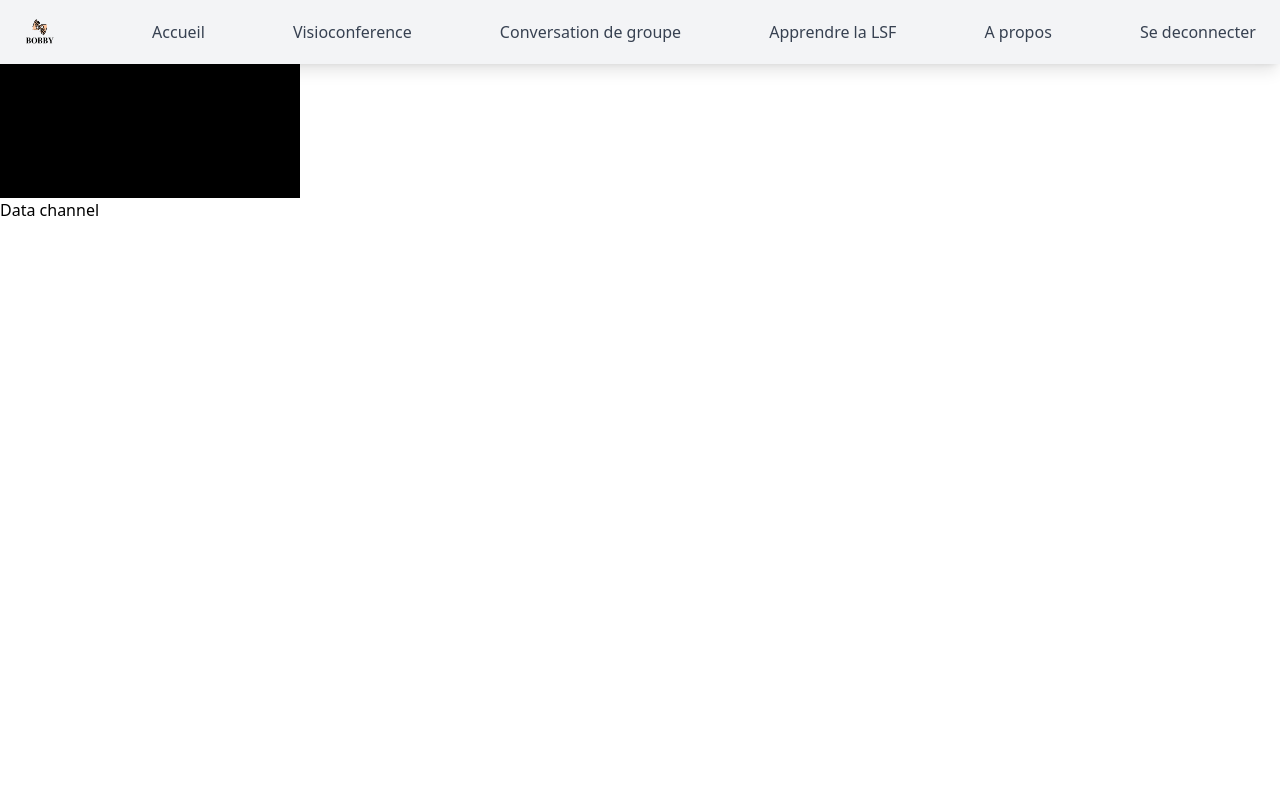
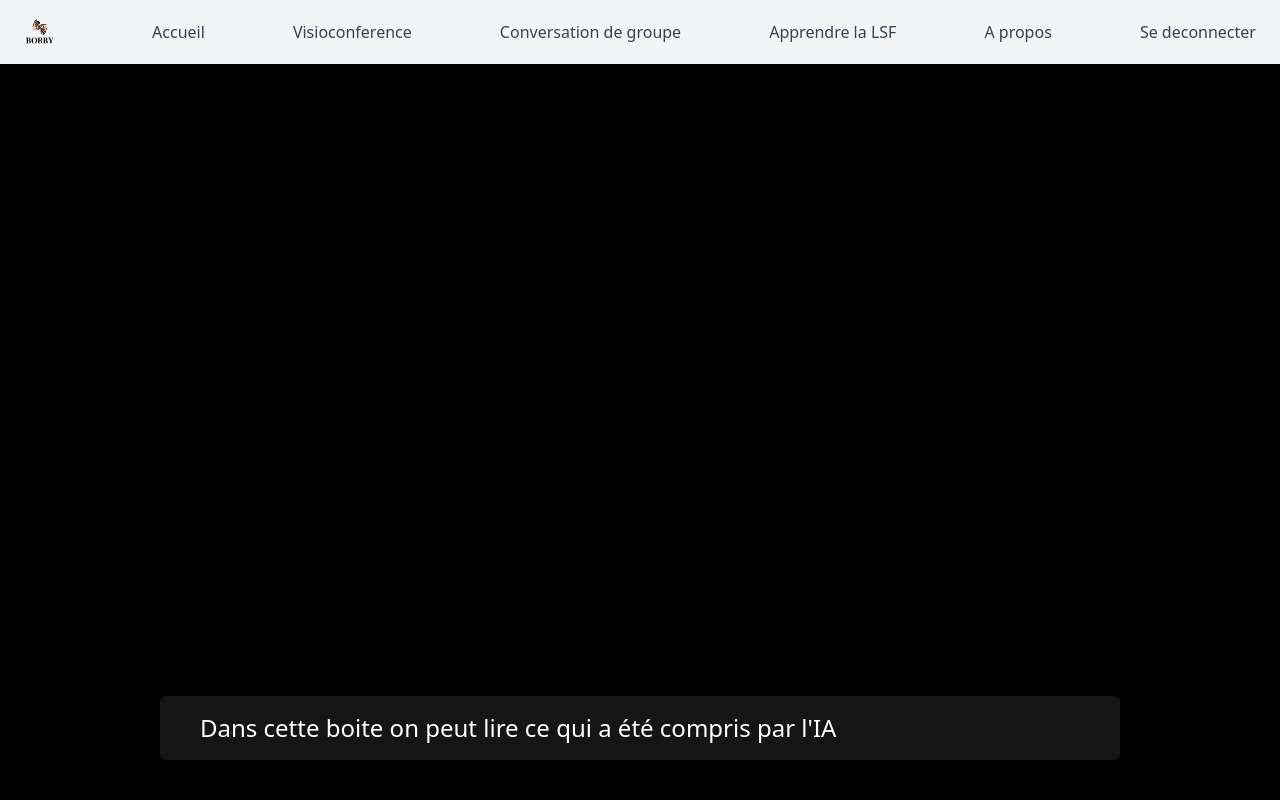
Before and after one commit to SMART-4IF/WebApp, a Django app: page /apprendre_lsf in a window 1280 px wide. Run offline with Django 3.2, Linux system fonts and the light colour scheme; a user stored in the database is signed in; some libraries are stand-ins or nearby versions.

Commit message:
design video apprendre lsf

```diff
--- a/streamApp/templates/learnLSF/main.html
+++ b/streamApp/templates/learnLSF/main.html
@@ -6,37 +6,20 @@
 {% block content %}
     {% include 'components/navbar.html' %}
     {% if user.is_authenticated %}
-        <h1>TODO</h1>
         <div id="media">
-            <h2>Media</h2>
-            <div class="main-grid-container">
-                <div id="video-container">
-                    <div>
-                        <video id="video"
-                               style="transform: scale(-1, 1); -webkit-transform: scale(-1, 1);" autoplay
-                               playsinline></video>
-                    </div>
-
-                    <!--<div>
-                        <video id="video2"
-                               style="float: left;"
-                               autoplay playsinline></video>
-                    </div>-->
-
-                </div>
-
-
+            <div id="video-container" >
+                <div><video id="video" class="w-full h-full absolute top-0" style="transform: scale(-1, 1); -webkit-transform: scale(-1, 1);" autoplay playsinline></video></div>
             </div>
-
         </div>
-        <h2>Data channel</h2>
-        <pre id="data-channel" style="height: 200px;"></pre>
+        <div style="background-color: rgba(30,30,30, 0.7)" class="absolute w-3/4 z-10 bottom-10 text-white px-10 py-4 text-2xl left-0 right-0 mx-auto rounded-md">
+            Dans cette boite on peut lire ce qui a été compris par l'IA
+        </div>
+        <!-- <h2>Data channel</h2>
+        <pre id="data-channel" style="height: 200px;"></pre> -->
         {% csrf_token %}
         <script type="text/javascript" src="{% static 'js/client.js' %}"></script>
 
-
     {% else %}
-
         <p>You are not logged in</p>
         <a href="{% url 'login' %}">Log In</a>
     {% endif %}
```
